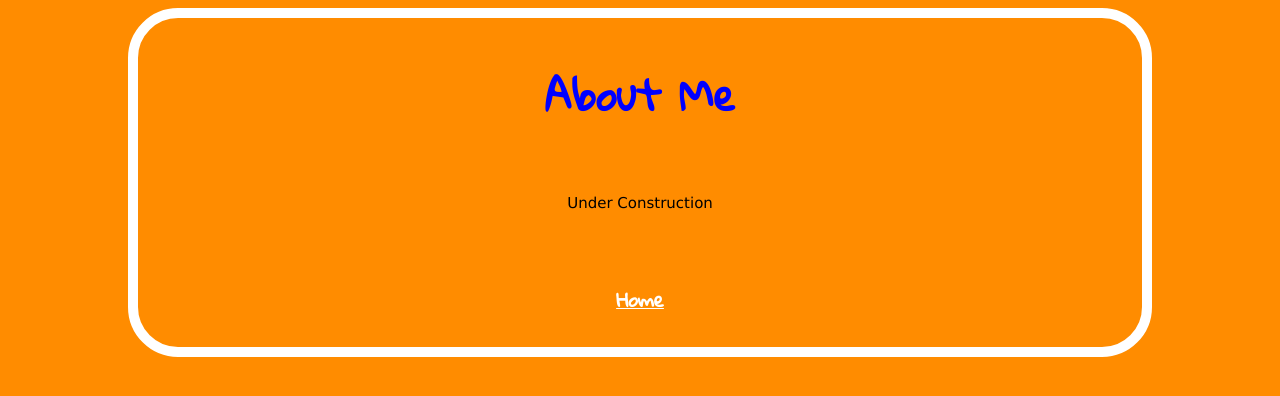
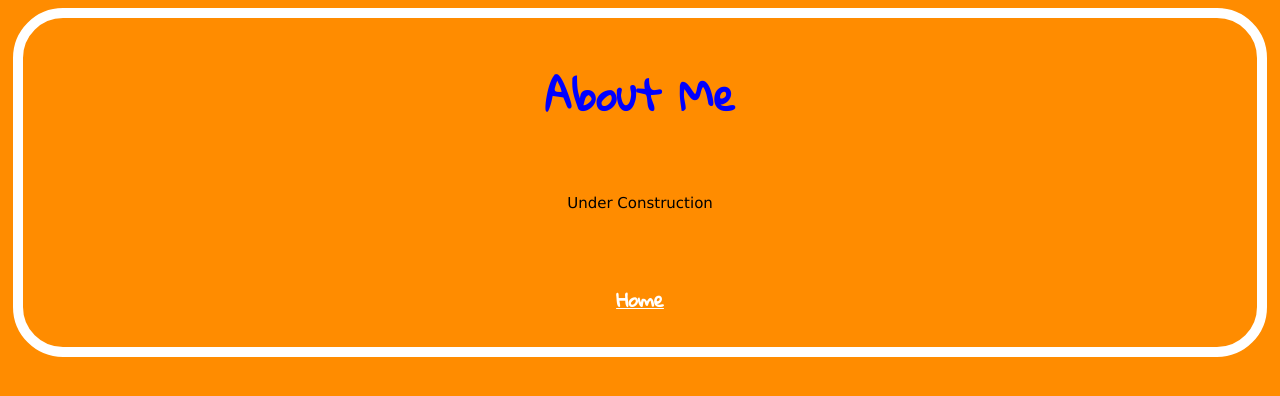
Before and after one commit to ben-ngahere/ben-ngahere.github.io, a website: page About.html in a window 1280 px wide. Drawn offline with Linux system fonts and the light colour scheme.

Commit message:
Edited CSS

```diff
--- a/styles/main.css
+++ b/styles/main.css
@@ -1,7 +1,7 @@
 body {
-  margin-left: 10%;
-  margin-right: 10%;
-  margin-bottom: 5%;
+  margin-left: 1%;
+  margin-right: 1%;
+  margin-bottom: 1%;
   padding: 10px;
   border-radius: 50px;
   border-width: 10px;
```
